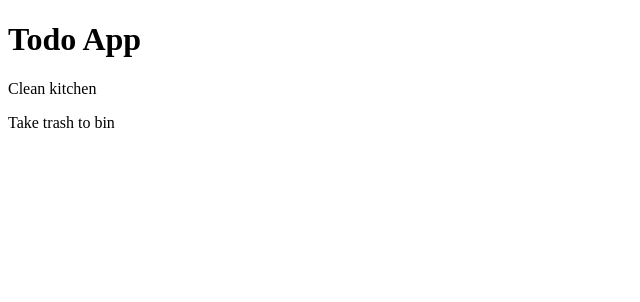
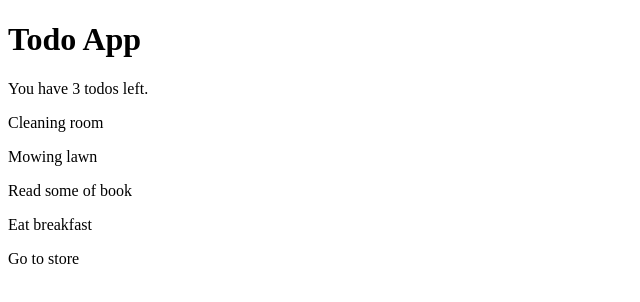
Before and after one commit to axtell5000/javascript-2019, a plain HTML site: page todo-app/index.html in a window 1280 px wide. Shown: the whole page, without its empty margins (0-640 px from the left). Drawn offline with Linux system fonts and the light colour scheme.

Commit message:
added dynamic text based on what you havve still todo

```diff
--- a/notes-app/js/notes-app.js
+++ b/notes-app/js/notes-app.js
@@ -9,3 +9,9 @@ ps.forEach((p) => {
   console.log(p.textContent);
   p.remove()
 });
+
+
+// Adding a new element
+const newPara = document.createElement('p');
+newPara.textContent = 'This is a new element from Javascript';
+document.querySelector('body').appendChild(newPara);
--- a/todo-app/index.html
+++ b/todo-app/index.html
@@ -9,11 +9,11 @@
   </head>
   <body>
     <h1>Todo App</h1>
-    <p>Going to the store</p>
-    <p>Wash the dishes</p>
-    <p>Clean kitchen</p>
-    <p>Take trash to bin</p>
-    <p>Feed the dog</p>
+
+    <p>You have <span id="todos-left"></span> todos left.</p>
+    <div id="todo-list">
+
+    </div>
     <script src="js/todo-app.js"></script>
   </body>
 </html>
--- a/todo-app/js/todo-app.js
+++ b/todo-app/js/todo-app.js
@@ -1,7 +1,38 @@
-const ps = document.querySelectorAll('p');
+const todos = [{
+  todo: 'Cleaning room',
+  completed: false
+},{
+  todo: 'Mowing lawn',
+  completed: false
+},{
+  todo: 'Read some of book',
+  completed: true
+},{
+  todo: 'Eat breakfast',
+  completed: true
+},{
+  todo: 'Go to store',
+  completed: false
+}];
 
-ps.forEach((p, index) => {
-  if (p.textContent.includes('the')) {
-    p.remove();
+let stillTodoCount = 0;
+
+const span = document.getElementById('todos-left');
+
+todos.forEach(todo => {
+  if (!todo.completed) {
+    stillTodoCount = stillTodoCount + 1;
   }
+
+  const newPara = document.createElement('p');
+  newPara.textContent = todo.todo;
+  document.querySelector('#todo-list').appendChild(newPara);
 });
+
+span.textContent = stillTodoCount;
+
+// ps.forEach((p, index) => {
+//   if (p.textContent.includes('the')) {
+//     p.remove();
+//   }
+// });
```
